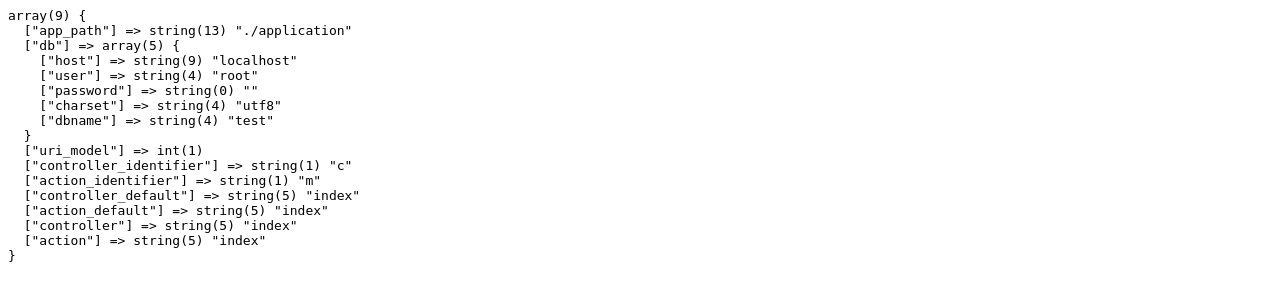
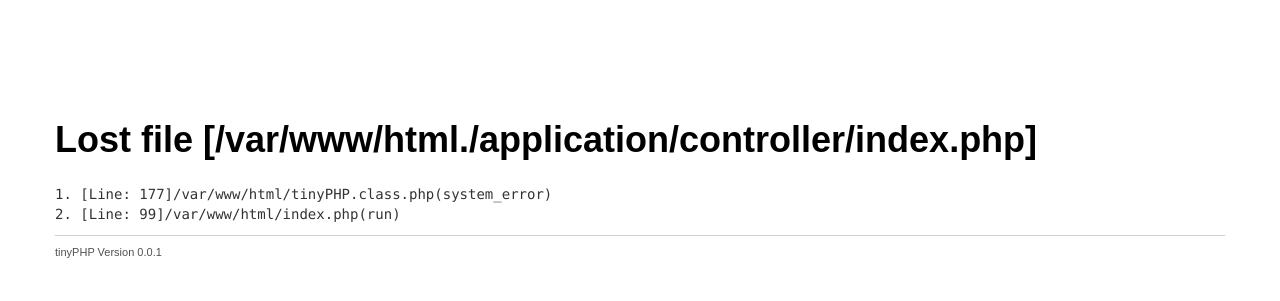
Before and after one commit to izyn/disc, a PHP site: page / in a window 1280 px wide. Shown: the top 301 px of the page. Run offline with PHP 8.4, Linux system fonts and the light colour scheme; some libraries are stand-ins or nearby versions.

Commit message:
controller

```diff
--- a/application/controller/index.php
+++ b/application/controller/index.php
@@ -1,10 +1,6 @@
 <?php
 
-if(!defined('IN_DISC')) {
-	exit('Access Denied');
-}
-
-class index_controller extends disc_controller {
+class index_controller extends tiny_controller {
 
 	function index() {
 
--- a/application/view/index.php
+++ b/application/view/index.php
@@ -5,3 +5,7 @@
 <meta name="viewport" content="width=device-width, initial-scale=1" />
 <title>discPHP - 基于discuz的轻量级mvc框架</title>
 </head>
+<body>
+	<h1>Hello <?php echo $data['name'];?>!</h1>
+</body>
+</html>
--- a/index.php
+++ b/index.php
@@ -28,6 +28,7 @@ $_config = array();
 
 /*-- 应用目录 --*/
 $_config['app_path'] = './application';
+$_config['uri_model'] = 2;
 
 /*
  *-----------------------------------------------------------
@@ -96,5 +97,3 @@ $_config['db']['dbname'] = 'test';
 include './tinyPHP.class.php';
 
 tinyPHP::creatapp()->run();
-
-DB()->delete('air_lines', 'id = 1');
--- a/tinyPHP.class.php
+++ b/tinyPHP.class.php
@@ -167,7 +167,15 @@ class tinyPHP {
 	public function run() {
 		global $_config;
 		set_error_handler(array('tinyPHP', 'handleError'));
-		dump($_config);
+		$controller_file = dirname(__FILE__).$_config['app_path'].'/controller/'.$_config['controller'].'.php';
+		if (file_exists($controller_file)) {
+			include $controller_file;
+			$_class = $_config['controller'].'_controller';
+			$_obj = new $_class();
+			$_obj->$_config['action']();
+		} else {
+			system_error("Lost file [".$controller_file."]");
+		}
 	}
 }
 
@@ -389,6 +397,20 @@ class db_driver_mysql
 	}
 }
 
+class tiny_controller {
+
+	function view($data, $tpl = "") {
+		global $_config;
+
+		$tpl = $tpl ? (file_exists($tpl) ? $tpl : dirname(__FILE__).$_config['app_path'].'/view/'.$tpl.'.php') : dirname(__FILE__).$_config['app_path'].'/view/'.$_config['action'].'.php';
+		if (file_exists($tpl)) {
+			include $tpl;
+		} else {
+			system_error('Lost file ['.$tpl.']');
+		}
+	}
+}
+
 function system_error($message) {
 	ob_end_clean();
 	$gzip = is_allowgzip();
```
